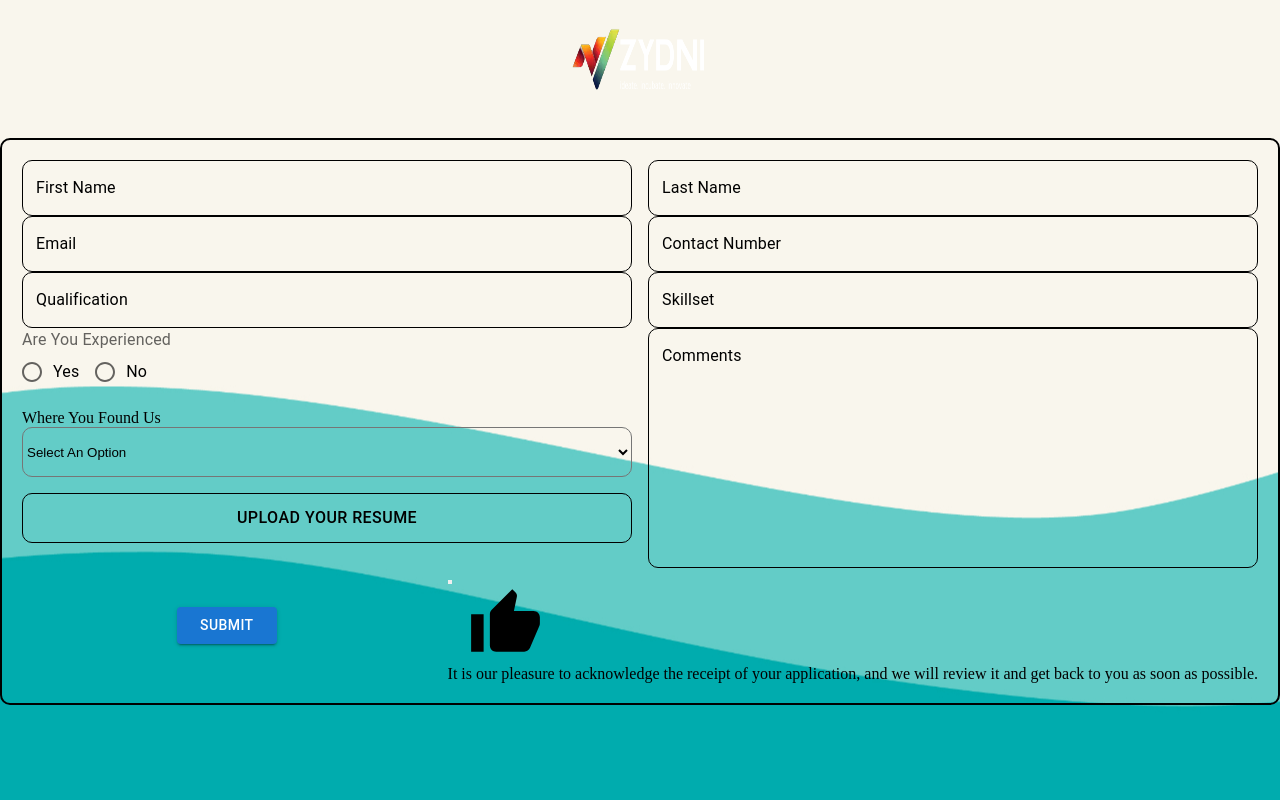
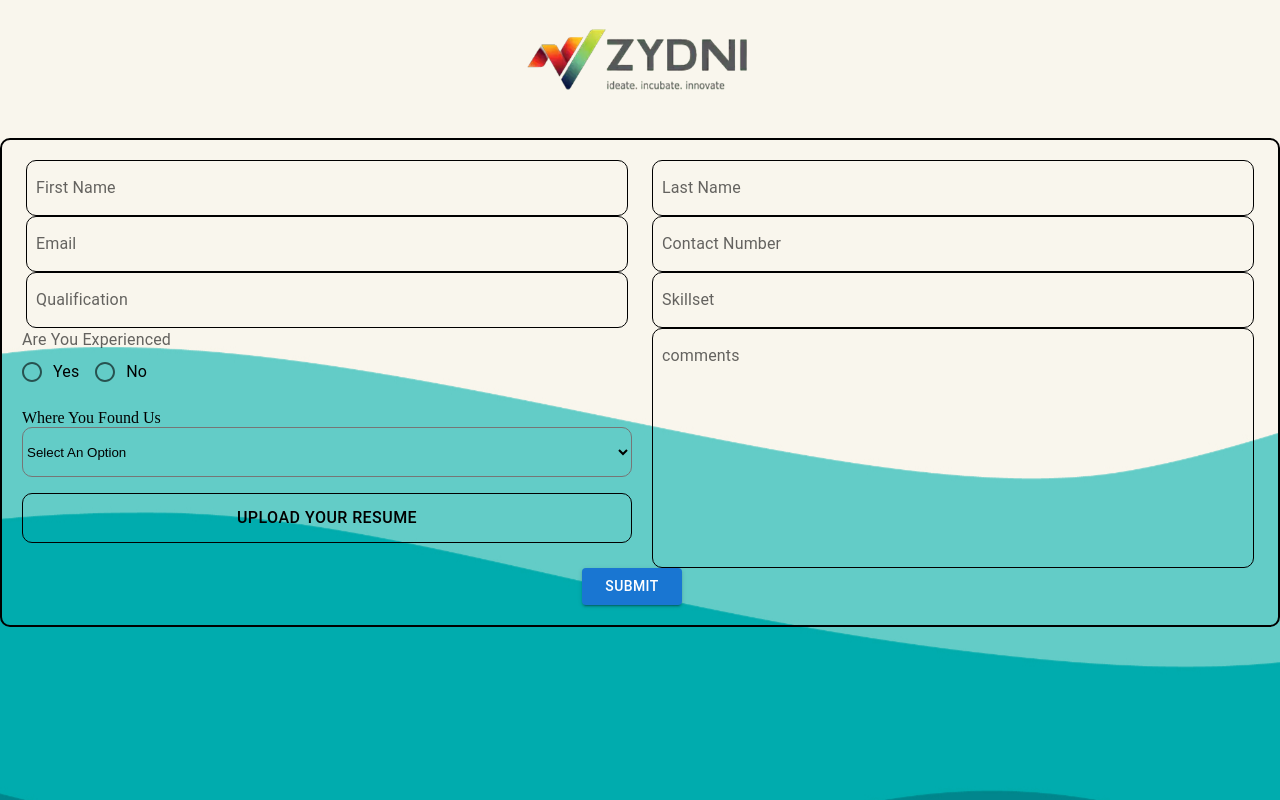
Before and after one commit to zydnitech/Zydni-Register-Form, a Next.js app: page / in a window 1280 px wide. Built offline with nearby package versions, Linux system fonts and the light colour scheme.

Commit message:
config data addded

```diff
--- a/componenets/RegisterForms.js
+++ b/componenets/RegisterForms.js
@@ -1,24 +1,42 @@
-import { TextFields, Buttons } from './muistyle';
+import { TextFields, Buttons, Modal_Style } from './muistyle';
 import { ThumbUp } from '@mui/icons-material';
-import { Button, FormControl, FormControlLabel, FormLabel, Grid, Radio, RadioGroup, Stack, TextField } from
+import { Button, FormControl, FormControlLabel, FormLabel, Grid, Modal, Radio, RadioGroup, Stack, TextField } from
     '@mui/material'
 import { Box } from '@mui/system'
 import axios from 'axios';
 import Image from 'next/image';
 import React, { useState } from 'react'
 import { useForm } from "react-hook-form";
+import { apiBaseUrl } from '../config/config';
 
 export default function RegisterForms() {
-    const [openmodal, setopenmodal] = useState('')
+    // const [openmodal, setopenmodal] = useState('')
+    const [open, setOpen] = useState(false);
+    const handleClose = () => setOpen(false);
     const {
         register,
         handleSubmit, setValue,
         formState: { errors },
     } = useForm();
 
-    const onSubmit = ( d) => {
-        axios.post(`http://192.168.0.101:8030/api/resumeapi`, d).then((res) => {
-            setopenmodal('modal')
+    const onSubmit = (d) => {
+        var bodyFormData = new FormData();
+        console.log(d);
+        for (const [key, value] of Object.entries(d)) {
+            if (key == 'resumeFile') {
+                console.log(value);
+                bodyFormData.append(key, value[0]);
+            } else {
+                bodyFormData.append(key, value);
+            }
+        }
+        axios({
+            method: "post",
+            url: apiBaseUrl + `api/resumeapi`,
+            data: bodyFormData,
+            headers: { "Content-Type": "multipart/form-data" },
+        }).then((res) => {
+                setOpen(true)
                 console.log('YOUR DATA IS SUBMITTED', res);
             }).catch((e) => {
                 console.log('ERROR OCCURED', e);
@@ -28,60 +46,60 @@ export default function RegisterForms() {
         <Box className="container mb-5 bodycontainer">
             <Stack spacing={2}>
                 <Box className="company-header">
-                    <Image height={100} width={150} className="companyLogo" src="/img/ezgif.com-gif-maker (1) (1).png" alt='company Logo' />
+                    <Image height={100} width={250} className="companyLogo" src="/img/logo.png" alt='company Logo' />
                 </Box>
                 <Box className="company-form">
-                    <form onSubmit={handleSubmit(onSubmit)} id="myForm" action="post">
+                    <form onSubmit={handleSubmit(onSubmit)} encType="multipart/form-data" id="myForm" action="post">
                         <Grid container spacing={2} className="filters mt-1 mb-2 ">
                             <Grid item lg={6} md={6} sm={12} xs={12}>
-                                <TextFields fullWidth label="First Name" variant="outlined" {...register("FirstName", {
+                                <TextFields fullWidth label="First Name" variant="outlined" {...register("firstName", {
                                     required: " Enter your firstname",
                                 })} />
-                                {errors.FirstName && (
-                                    <p className="errormsg">{errors.FirstName.message}</p>
+                                {errors.firstName && (
+                                    <p className="errormsg">{errors.firstName.message}</p>
                                 )}
                             </Grid>
                             <Grid item lg={6} md={6} sm={12} xs={12}>
-                                <TextFields fullWidth label="Last Name" variant="outlined" {...register("LastName", {
+                                <TextFields fullWidth label="Last Name" variant="outlined" {...register("lastName", {
                                     required: " Enter your Last Name",
                                 })} />
-                                {errors.LastName && (
-                                    <p className="errormsg">{errors.LastName.message}</p>
+                                {errors.lastName && (
+                                    <p className="errormsg">{errors.lastName.message}</p>
                                 )}
                             </Grid>
                         </Grid>
                         <Grid container spacing={2} className="filters mt-2 mb-2">
                             <Grid item lg={6} md={6} sm={12} xs={12}>
-                                <TextFields fullWidth label="Email" type={"email"} variant="outlined" {...register("Email", {
+                                <TextFields fullWidth label="Email" type={"email"} variant="outlined" {...register("email", {
                                     required: " Enter your E-Mail",
                                 })} />
-                                {errors.Email && (
-                                    <p className="errormsg">{errors.Email.message}</p>
+                                {errors.email && (
+                                    <p className="errormsg">{errors.email.message}</p>
                                 )}
                             </Grid>
                             <Grid item lg={6} md={6} sm={12} xs={12}>
                                 <TextFields fullWidth label="Contact Number" type={"number"} variant="outlined"
-                                    {...register("ContactNo", { required: " Enter your Contact Number", })} />
-                                {errors.ContactNo && (
-                                    <p className="errormsg">{errors.ContactNo.message}</p>
+                                    {...register("contactNo", { required: " Enter your Contact Number", })} />
+                                {errors.contactNo && (
+                                    <p className="errormsg">{errors.contactNo.message}</p>
                                 )}
                             </Grid>
                         </Grid>
                         <Grid container spacing={2} className="filters mt-2 mb-2">
                             <Grid item lg={6} md={6} sm={12} xs={12}>
-                                <TextFields fullWidth label="Qualification" variant="outlined" {...register("Qualification", {
-                                    required: " Enter your Qualification",
+                                <TextFields fullWidth label="Qualification" variant="outlined" {...register("qualification", {
+                                    required: " Enter your qualification",
                                 })} />
-                                {errors.Qualification && (
-                                    <p className="errormsg">{errors.Qualification.message}</p>
+                                {errors.qualification && (
+                                    <p className="errormsg">{errors.qualification.message}</p>
                                 )}
                             </Grid>
                             <Grid item lg={6} md={6} sm={12} xs={12}>
-                                <TextFields fullWidth label="Skillset" variant="outlined" {...register("SkillSet", {
+                                <TextFields fullWidth label="Skillset" variant="outlined" {...register("skillSet", {
                                     required: " Enter your Skillsets",
                                 })} />
-                                {errors.SkillSet && (
-                                    <p className="errormsg">{errors.SkillSet.message}</p>
+                                {errors.skillSet && (
+                                    <p className="errormsg">{errors.skillSet.message}</p>
                                 )}
                             </Grid>
                         </Grid>
@@ -94,22 +112,22 @@ export default function RegisterForms() {
                                             <RadioGroup row aria-labelledby="demo-row-radio-buttons-group-label"
                                                 name="row-radio-buttons-group">
                                                 <FormControlLabel value="Yes" control={<Radio />} label="Yes"
-                                                    {...register("Experience", {
-                                                        required: " Enter your Experience",
+                                                    {...register("experience", {
+                                                        required: " Enter your experience",
                                                     })} />
                                                 <FormControlLabel value="No" control={<Radio />} label="No"
-                                                    {...register("Experience", {
-                                                        required: " Enter your Experience",
+                                                    {...register("experience", {
+                                                        required: " Enter your experience",
                                                     })} />
                                             </RadioGroup>
-                                            {errors.Experience && (
-                                                <p className="errormsg">{errors.Experience.message}</p>
+                                            {errors.experience && (
+                                                <p className="errormsg">{errors.experience.message}</p>
                                             )}
                                         </FormControl>
                                     </Grid>
                                     <Grid item lg={12} md={12} sm={12} xs={12}>
                                         <label htmlFor="">Where You Found Us</label><br />
-                                        <select name="" id="selection" {...register('Reference', {
+                                        <select name="" id="selection" {...register('reference', {
                                             required: "Please upload your resume"
                                         })}>
                                             <option value="">Select An Option</option>
@@ -129,36 +147,37 @@ export default function RegisterForms() {
                                                 From Others
                                             </option>
                                         </select>
-                                        {errors.Reference && (
-                                            <p className="errormsg">{errors.Reference.message}</p>
+                                        {errors.reference && (
+                                            <p className="errormsg">{errors.reference.message}</p>
                                         )}
 
                                     </Grid>
                                     <Grid item lg={12} md={12} sm={12} xs={12}>
 
-                                {/* <TextFields fullWidth label="Upload Your Resume" type="file" variant="outlined"
+                                        {/*
+                                <TextFields fullWidth label="Upload Your Resume" type="file" variant="outlined"
                                     className='custom-file-input' InputLabelProps={{ shrink: true }}
                                     {...register("resume1", { required: "Please upload your resume" , })} /> */}
                                         <Buttons variant="outlined" component="label" fullWidth>
                                             Upload Your Resume
-                                            <input type="file" hidden {...register("resume1", {
+                                            <input type="file" hidden {...register("resumeFile", {
                                                 required: "Please upload your resume",
                                             })} />
                                         </Buttons>
-                                        {errors.resume1 && (
-                                            <p className="errormsg">{errors.resume1.message}</p>
+                                        {errors.resumeFile && (
+                                            <p className="errormsg">{errors.resumeFile.message}</p>
                                         )}
                                     </Grid>
                                 </Grid>
                             </Grid>
                             <Grid item lg={6} md={6} sm={12} xs={12}>
-                                <TextFields fullWidth id="outlined-multiline-static" label="Comments" multiline rows={9}
-                                    variant="outlined" />
+                                <TextFields fullWidth id="outlined-multiline-static" label="comments" multiline rows={9}
+                                    variant="outlined" {...register("comments")} />
                             </Grid>
-                            <Button sx={{ margin: "auto" }} data-bs-toggle={openmodal}  data-bs-target="#submitModal" className="mt-5 subbtn" type="submit"
+                            <Button sx={{ margin: "auto" }} className="mt-5 subbtn" type="submit"
                                 variant="contained">Submit</Button>
 
-                            <div className="modal fade" id="submitModal" tabIndex="-1" aria-labelledby="exampleModalLabel"
+                            {/* <div className="modal fade" id="submitModal" tabIndex="-1" aria-labelledby="exampleModalLabel"
                         aria-hidden="true">
                         <div className="modal-dialog modal-dialog-centered">
                             <div className="modal-content">
@@ -170,7 +189,7 @@ export default function RegisterForms() {
                                 </div>
                                 <div className="modal-body row">
                                     <div className="col-3">
-                                                <ThumbUp sx={{ marginLeft: '20px', fontSize: '75px' }} />
+                                        <ThumbUp sx={{ marginLeft: '20px' , fontSize: '75px' }} />
                                     </div>
                                     <div className="col-9">It is our pleasure to acknowledge the receipt of your
                                         application, and we will review it and get back to you as soon as possible.
@@ -178,11 +197,27 @@ export default function RegisterForms() {
                                 </div>
                             </div>
                         </div>
-                            </div>
+                    </div> */}
+
                         </Grid>
                     </form>
                 </Box>
             </Stack>
+            <div>
+                <Modal open={open} onClose={handleClose}>
+                    <Box sx={Modal_Style}>
+                        <div className="row">
+                            <div className="col-4">
+                                <ThumbUp sx={{ marginLeft: '20px', fontSize: '75px' }} />
+                            </div>
+                            <div className="col-8">It is our pleasure to acknowledge the receipt of your
+                                application, and we will review it and get back to you as soon as possible.
+                            </div>
+                        </div>
+
+                    </Box>
+                </Modal>
+            </div>
         </Box>
     )
 }
--- a/componenets/muistyle.js
+++ b/componenets/muistyle.js
@@ -4,17 +4,12 @@ import { Button, TextField } from '@mui/material';
 export const TextFields = styled(TextField)({
     '& label.Mui-focused': {
         color: 'black',
-
-    },
-    '& label': {
-        color: 'black',
     },
     '& .MuiOutlinedInput-root': {
         '& fieldset': {
             borderColor: 'Black',
             borderRadius: "10px",
-            color: "black",
-
+            margin: '0px 4px'
         },
         '&:hover fieldset': {
             borderImage: 'linear-gradient(to right, #F14722, #239B99) 1',
@@ -22,23 +17,33 @@ export const TextFields = styled(TextField)({
         '&.Mui-focused fieldset ': {
             borderColor: 'black',
         }, '& label.Mui-focused': {
-            color: 'White',
-        },  '&:link': {
-            backgroundColor : "white",
+            color: 'black',
         },
     },
 });
 
 export const Buttons = styled(Button)({
     fontSize: 16,
-    borderColor: 'black',
-    borderRadius: '10px',
-    color: 'black',
-    padding: '10px',
+    borderColor: 'black !important',
+    borderRadius: '10px !important',
+    color: 'black !important',
+    padding: '10px !important',
     '&:hover': {
-        borderImage: 'linear-gradient(to right, #F14722, #239B99) 1',
+        borderImage: 'linear-gradient(to right, #F14722, #239B99) 1 !important',
     },
     '&:active': {
-        boxShadow: 'none',
+        boxShadow: 'none !important',
     },
 });
+
+export const Modal_Style = {
+    position: 'absolute',
+    top: '50%',
+    left: '50%',
+    transform: 'translate(-50%, -50%)',
+    width: 400,
+    bgcolor: 'white',
+    boxShadow: 24,
+    p: 4,
+    color: "black"
+};
--- /dev/null
+++ b/config/config.js
@@ -0,0 +1 @@
+export const apiBaseUrl="http://192.168.0.103:8035/";
```
Lines whose indentation alone changed are shown as unchanged.
